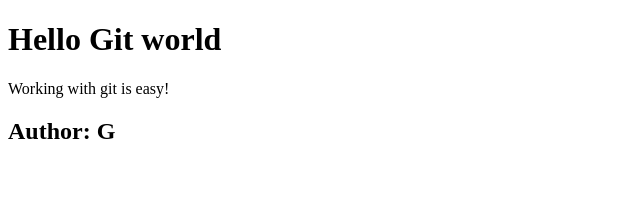
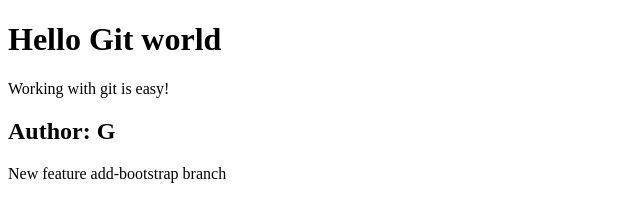
Before and after one commit to InTheGap/GitTrianing, a plain HTML site: page index.html in a window 1280 px wide. Shown: the whole page, without its empty margins (0-640 px from the left). Drawn offline with Linux system fonts and the light colour scheme.

Commit message:
Commit add-bootstrap branch

```diff
--- a/index.html
+++ b/index.html
@@ -10,6 +10,10 @@
 
 	<h2>Author: G</h2>
 
+	<div>
+		<p>New feature add-bootstrap branch</p>
+	</div>
+
 	<!-- Some comments -->
 	</body>
 </html>
```
